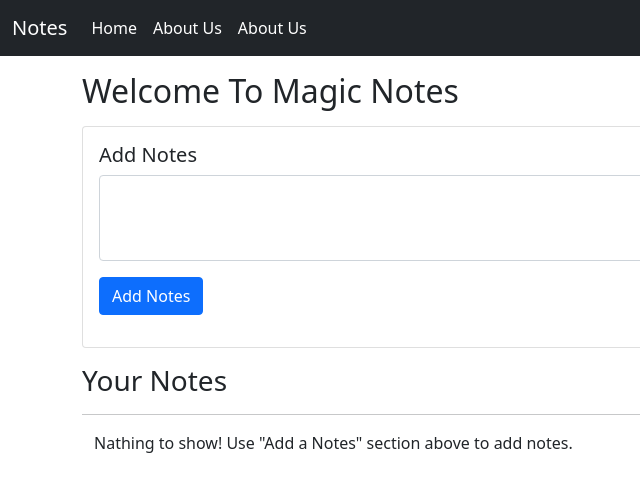
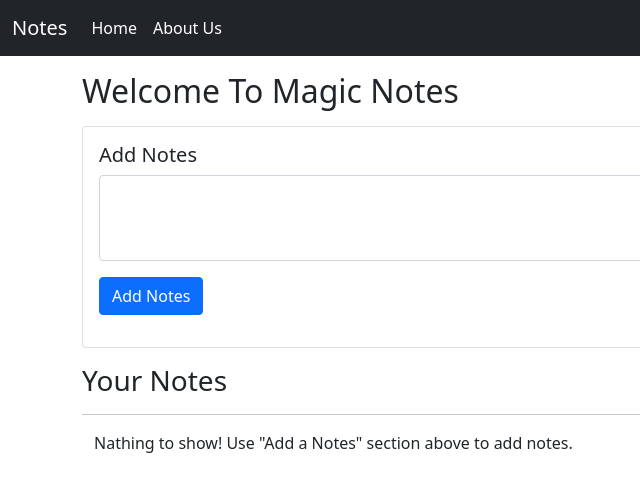
Before and after one commit to vp61/Add-Notes, a plain HTML site: page index.html in a window 1280 px wide. Shown: the full height of the page, 0-640 px from the left. Drawn offline with nearby package versions, Linux system fonts and the light colour scheme.

Commit message:
Update index.html
remove menu

```diff
--- a/index.html
+++ b/index.html
@@ -25,9 +25,7 @@
               <li class="nav-item">
                 <a class="nav-link active" aria-current="page" href="#">About Us</a>
               </li>
-              <li class="nav-item">
-                <a class="nav-link active" aria-current="page" href="#">About Us</a>
-              </li>
+
             </ul>
             <form class="d-flex">
               <input class="form-control me-2" id="searchtxt" type="search" placeholder="Search" aria-label="Search">
```
